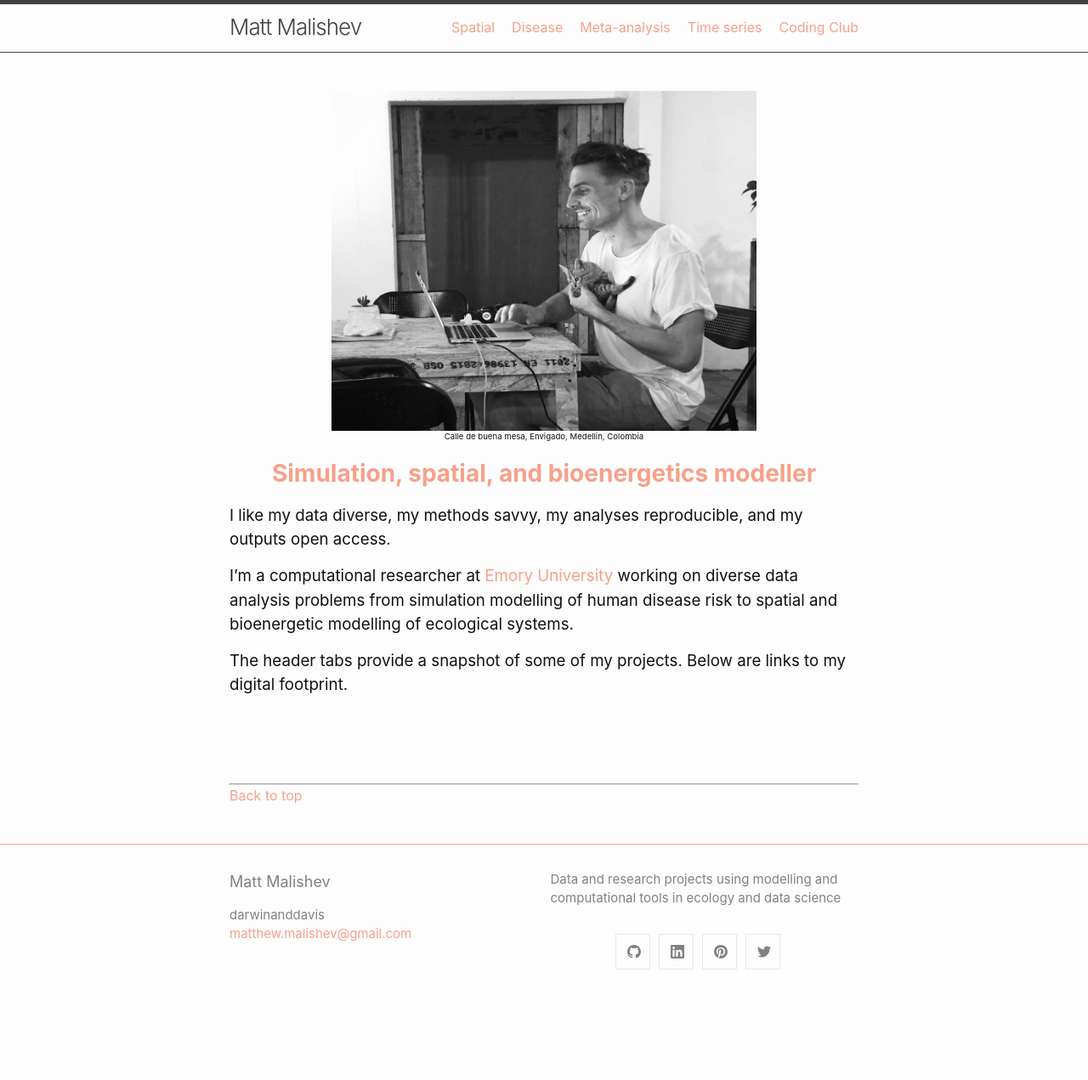
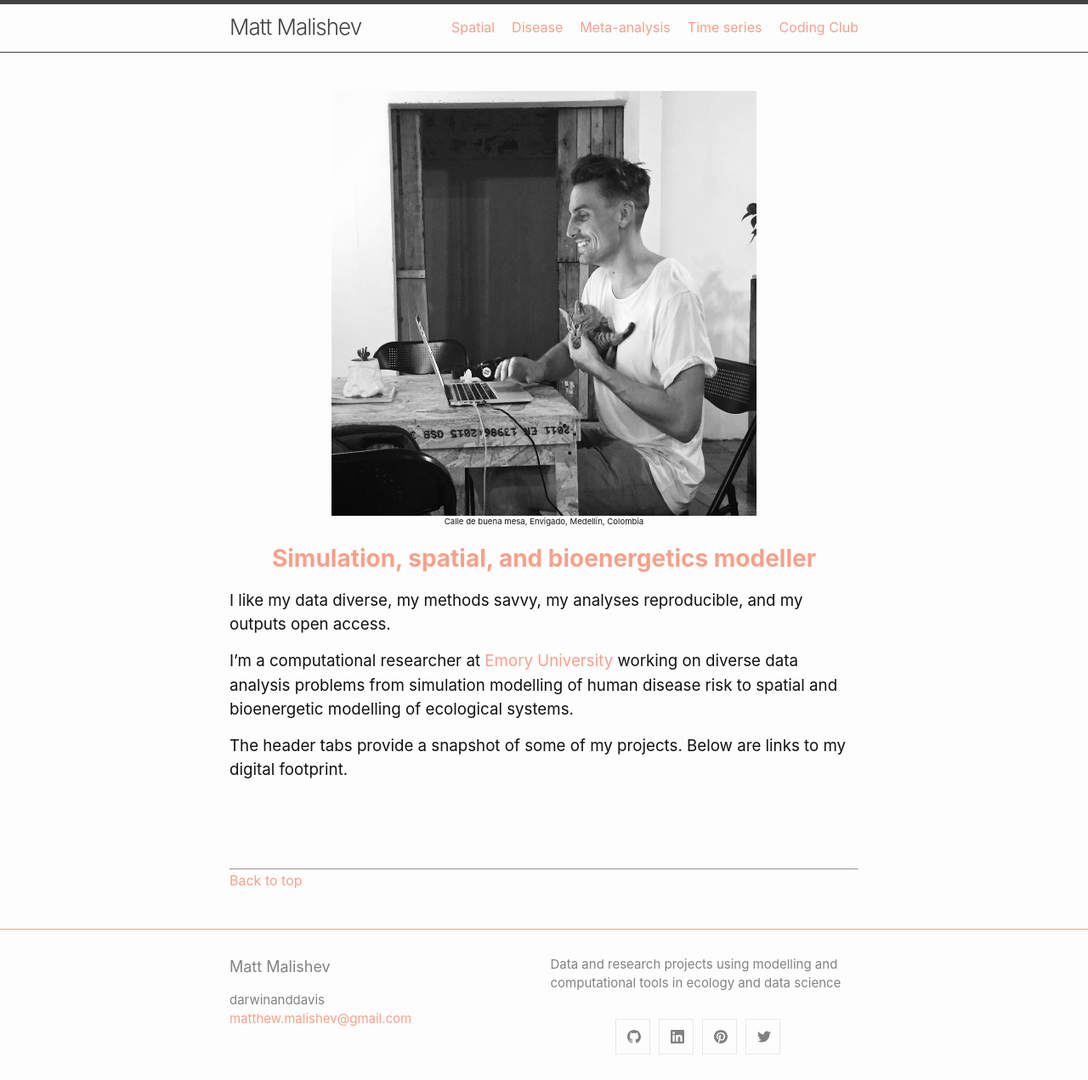
Before and after one commit to darwinanddavis/DataPortfolio, a Jekyll site: the page built from index.md, in a window 1280 px wide. Shown: the whole page at 85% size. Built offline with Jekyll 4.4.1, drawn with Linux system fonts in a browser that asks for light colours; our own code applies the rules of GitHub Pages for plain Markdown files; before the commit the page ends 1171 px from its top, so only the background shows below that.

Commit message:
landing img2

```diff
--- a/index.md
+++ b/index.md
@@ -1,7 +1,7 @@
 <a id="top"></a>
 
 <center>
-	<img src="img/mm.jpg" width="500" height="400" >
+	<img src="img/mm.jpg" width="500" height="500" >
 	<p style="font-size:60%">
 		Calle de buena mesa, Envigado, Medellin, Colombia
 	</p>
```
